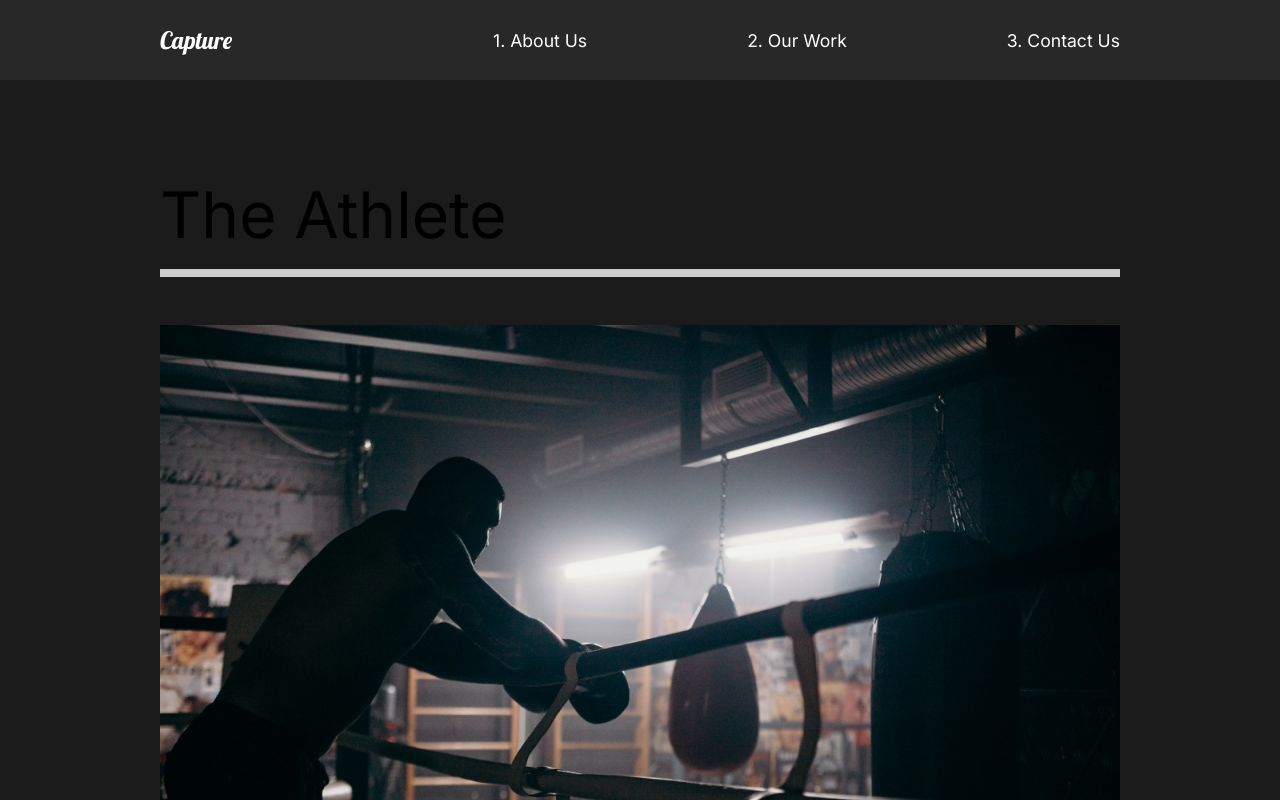
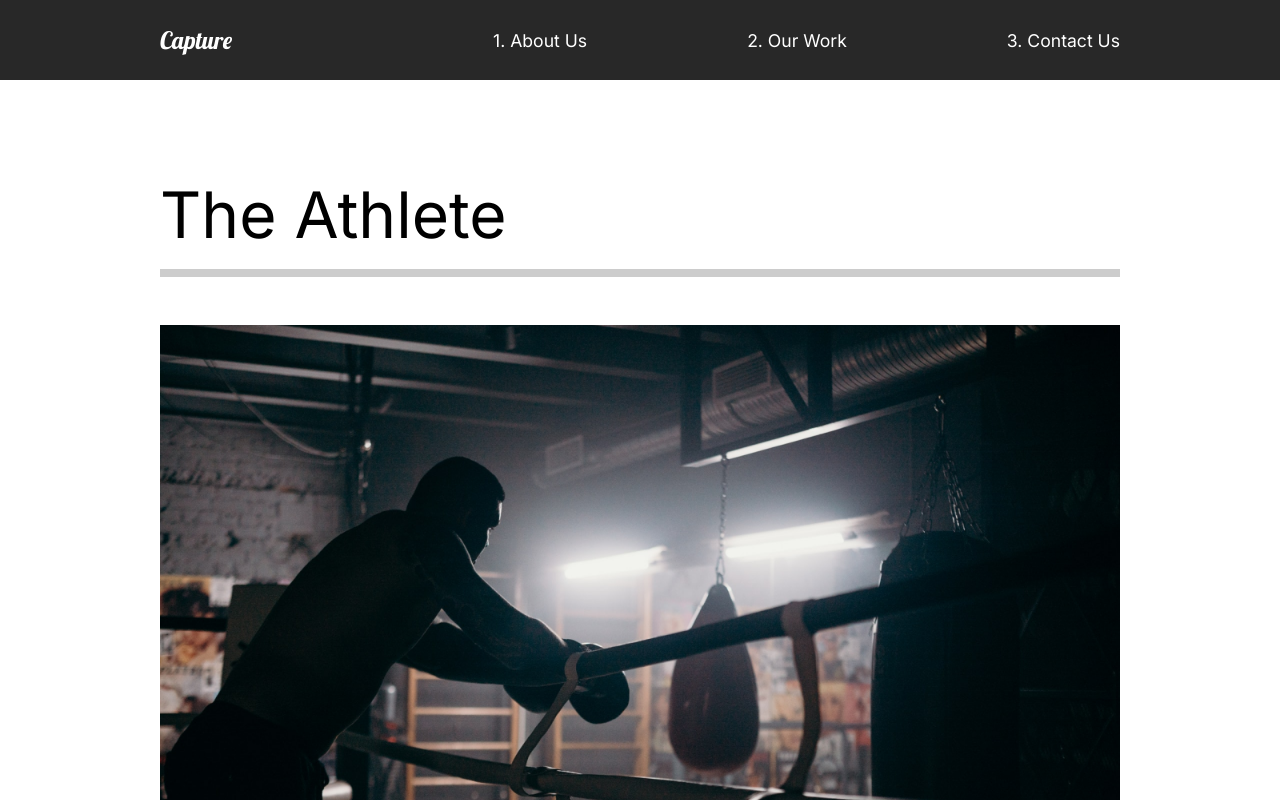
Before and after one commit to jos3ph-m/Capture, a React (Create React App) app: page /work in a window 1280 px wide. Shown: the top 800 px of the page. Built offline with nearby package versions, Linux system fonts and the light colour scheme.

Commit message:
background for OurWork and ContactUs changes to white

```diff
--- a/src/pages/ContactUs.js
+++ b/src/pages/ContactUs.js
@@ -1,10 +1,13 @@
 import React from 'react';
+//Animations
+import { motion } from 'framer-motion';
+import { pageAnimation } from '../animation';
 
 const ContactUs = () => {
   return(
-    <div>
+    <motion.div exit="exit" variants={pageAnimation} initial="hidden" animate="show" style={{ background: '#fff' }}>
       <h1>Contact Us</h1>
-    </div>
+    </motion.div>
   )
 }
 
--- a/src/pages/MovieDetail.js
+++ b/src/pages/MovieDetail.js
@@ -2,6 +2,9 @@ import React, { useState, useEffect } from 'react';
 import styled from 'styled-components';
 import { useHistory } from 'react-router-dom';
 import { MovieState } from '../movieState';
+//Animations
+import { motion } from 'framer-motion';
+import { pageAnimation } from '../animation';
 
 const MovieDetail = () => {
   const history = useHistory();
@@ -18,7 +21,7 @@ const MovieDetail = () => {
   return(
     <>
     {movie && (
-    <Details>
+    <Details exit="exit" variants={pageAnimation} initial="hidden" animate="show">
       <HeadLine>
         <h2>{movie.title}</h2>
         <img src={movie.mainImg} alt="movie"/>
@@ -37,7 +40,7 @@ const MovieDetail = () => {
   );
 }
 
-const Details = styled.div`
+const Details = styled(motion.div)`
   color: white;
 `
 
--- a/src/pages/OurWork.js
+++ b/src/pages/OurWork.js
@@ -12,7 +12,7 @@ import { pageAnimation } from '../animation';
 
 const OurWork = () => {
   return(
-    <Work exit="exit" variants={pageAnimation} initial="hidden" animate="show">
+    <Work exit="exit" variants={pageAnimation} initial="hidden" animate="show" style={{ background: '#fff' }}>
       <Movie>
         <h2>The Athlete</h2>
         <div className="line"></div>
```
Also changed, not shown: 1 other file (tests, documents, lock files or other folders).
